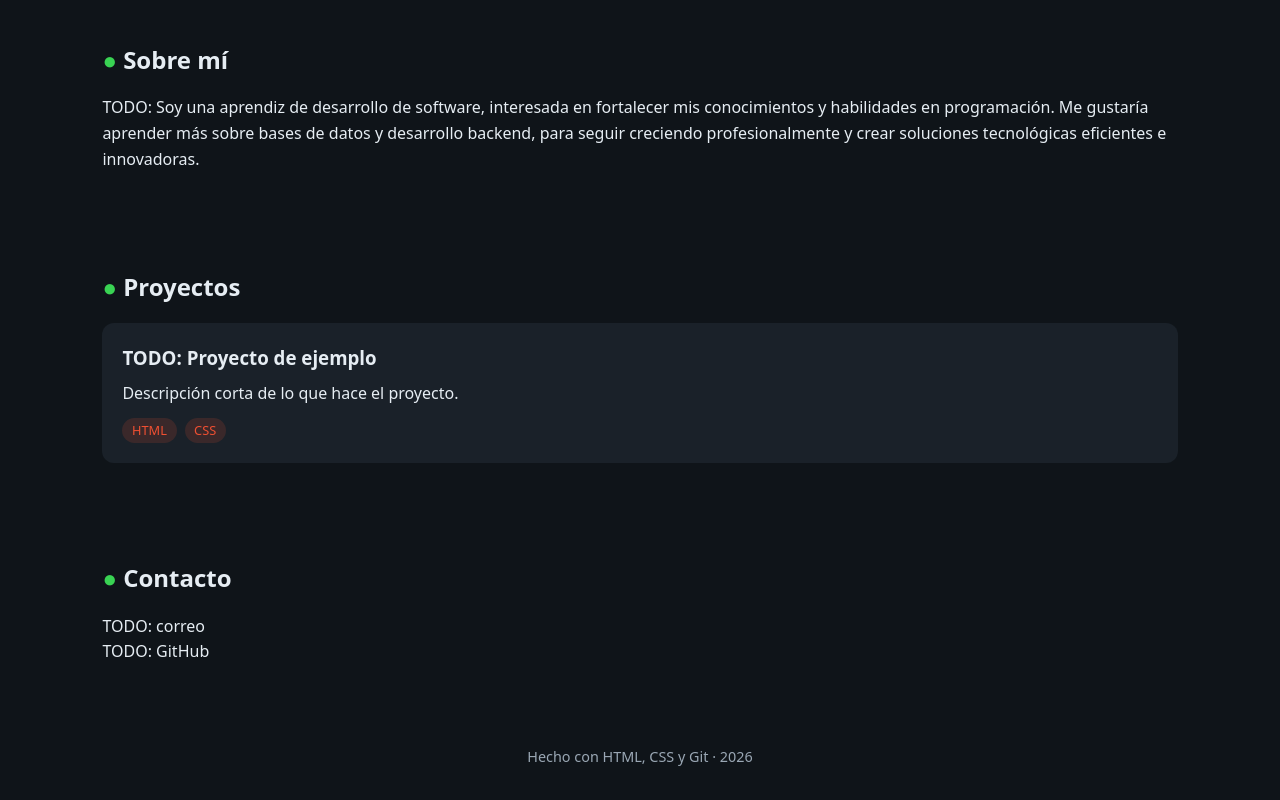
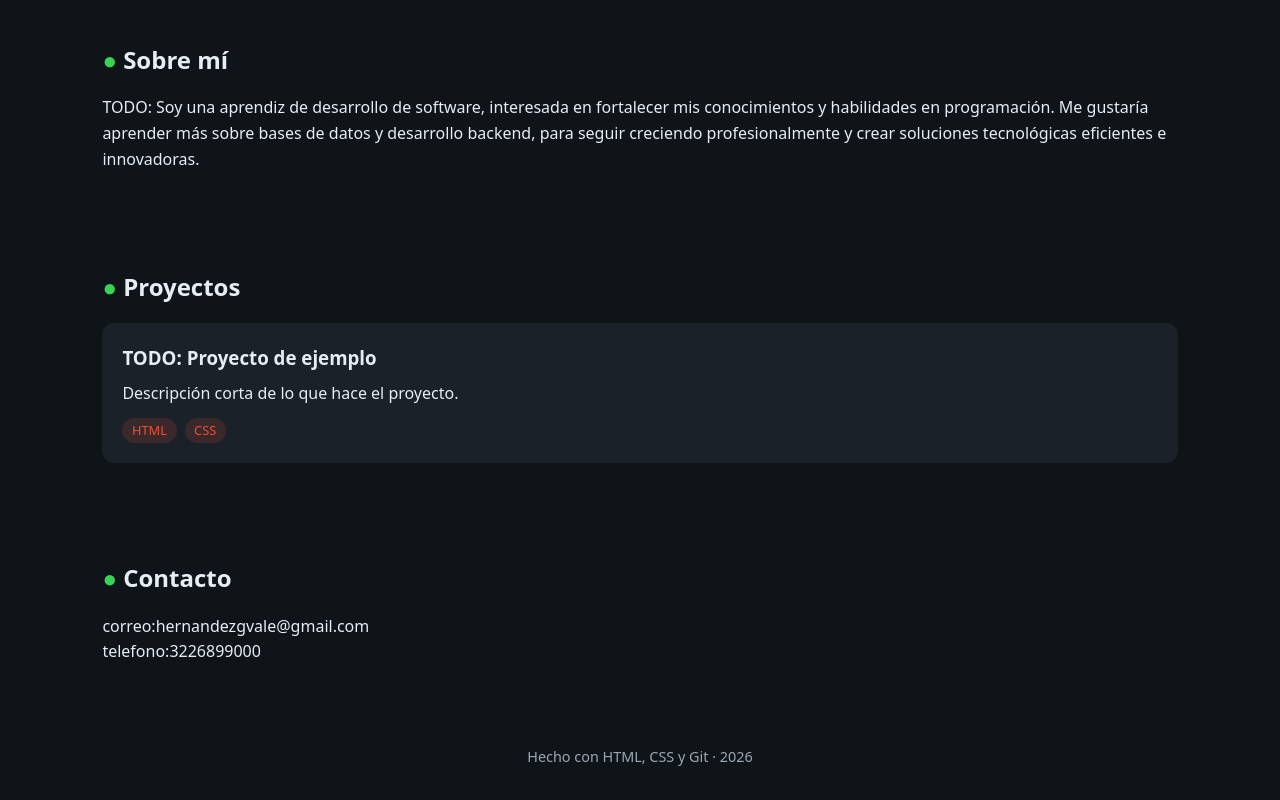
Before and after one commit to hernandezgvale/mi-portafolio, a plain HTML site: page index.html in a window 1280 px wide. Shown: the part 487-1287 px from the top of the page. Drawn offline with Linux system fonts and the light colour scheme.

Commit message:
feat: agrega datos de contacto

```diff
--- a/index.html
+++ b/index.html
@@ -72,8 +72,8 @@
     <section id="contacto" class="seccion">
       <h2>Contacto</h2>
       <ul class="contacto">
-        <li>TODO: correo</li>
-        <li>TODO: GitHub</li>
+        <li>correo:hernandezgvale@gmail.com</li>
+        <li>telefono:3226899000
       </ul>
     </section>
 
```
